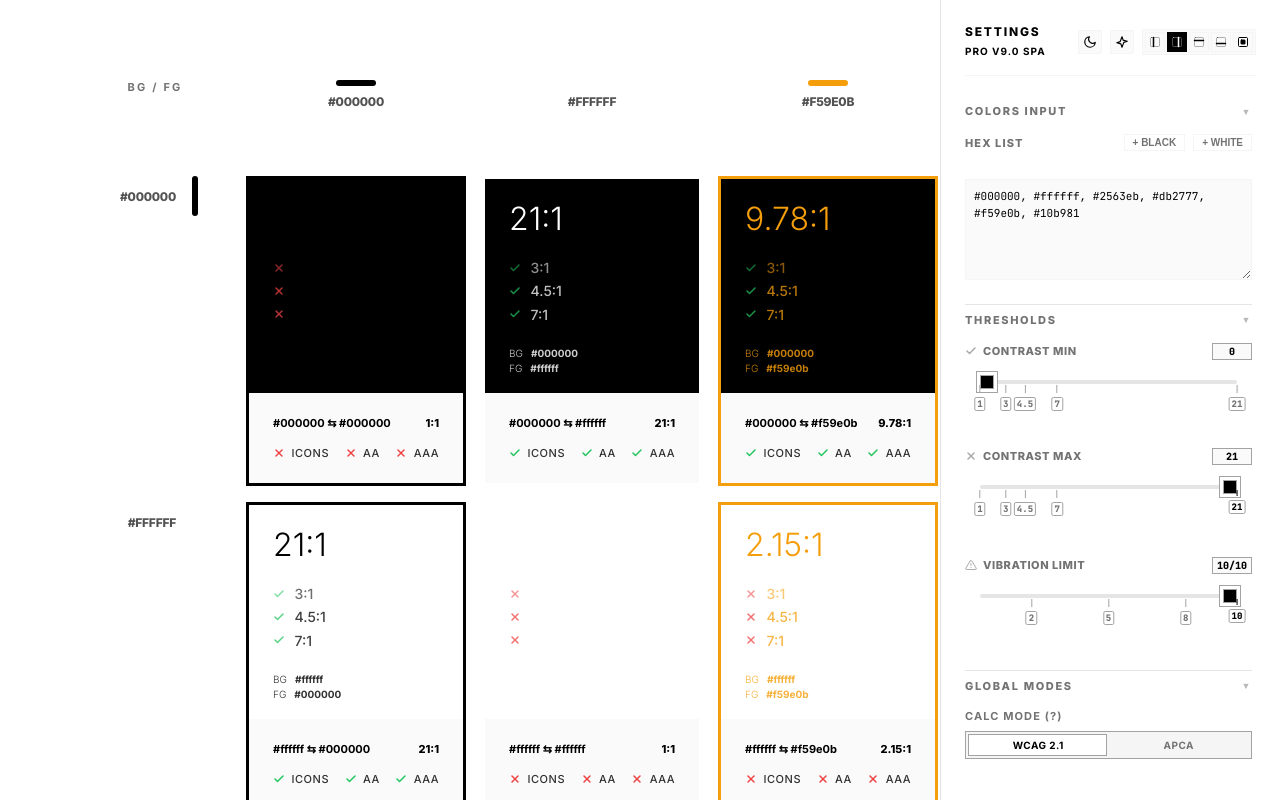
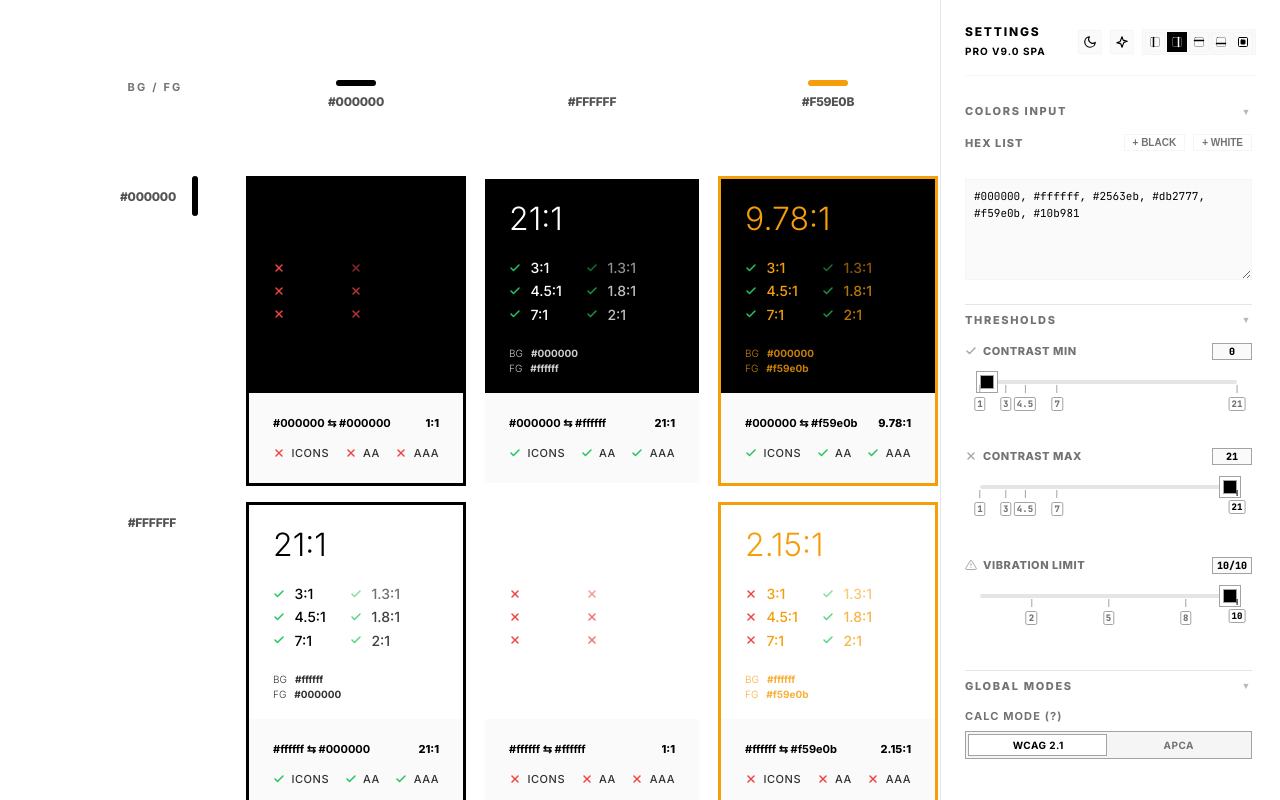
Before and after one commit to Anita-Luda/color-contrast-matrix, a React (Vite) app: page / in a window 1280 px wide. Built offline with nearby package versions, Linux system fonts and the light colour scheme.

Commit message:
Update Card.jsx

```diff
--- a/src/components/ColorCard/Card.jsx
+++ b/src/components/ColorCard/Card.jsx
@@ -19,9 +19,12 @@ const Card = ({
   const apca = useMemo(() => getApcaContrast(fg, bg), [bg, fg]);
   const tension = useMemo(() => getVisualTensionScore(bg, fg), [bg, fg]);
 
-  const isPass3 = mode === 'apca' ? Math.abs(apca) >= 30 : ratio >= 3;
-  const isPass45 = mode === 'apca' ? Math.abs(apca) >= 45 : ratio >= 4.5;
-  const isPass7 = mode === 'apca' ? Math.abs(apca) >= 75 : ratio >= 7;
+  const isPass13 = mode === 'apca' ? Math.abs(apca) >= 15 : ratio >= 1.3;
+  const isPass18 = mode === 'apca' ? Math.abs(apca) >= 30 : ratio >= 1.8;
+  const isPass2 = mode === 'apca' ? Math.abs(apca) >= 45 : ratio >= 2;
+  const isPass3 = mode === 'apca' ? Math.abs(apca) >= 60 : ratio >= 3;
+  const isPass45 = mode === 'apca' ? Math.abs(apca) >= 75 : ratio >= 4.5;
+  const isPass7 = mode === 'apca' ? Math.abs(apca) >= 90 : ratio >= 7;
 
   const val = mode === 'apca' ? apca : ratio;
   const suffix = mode === 'apca' ? '' : ':1';
@@ -94,18 +97,34 @@ const Card = ({
                   {val}{suffix}
                 </div>
 
+                <div className="pass-indicators-cols">
                   <div className="pass-indicators" style={{ fontSize: `14px` }}>
                     <div className="indicator-row">
                       {renderStatus(isPass3)}
-                    <span className="indicator-label">{mode === 'apca' ? 'Lc 30' : '3:1'}</span>
+                      <span className="indicator-label">{mode === 'apca' ? 'Lc 60' : '3:1'}</span>
                     </div>
                     <div className="indicator-row">
                       {renderStatus(isPass45)}
-                    <span className="indicator-label">{mode === 'apca' ? 'Lc 45' : '4.5:1'}</span>
+                      <span className="indicator-label">{mode === 'apca' ? 'Lc 75' : '4.5:1'}</span>
                     </div>
                     <div className="indicator-row">
                       {renderStatus(isPass7)}
-                    <span className="indicator-label">{mode === 'apca' ? 'Lc 75' : '7:1'}</span>
+                      <span className="indicator-label">{mode === 'apca' ? 'Lc 90' : '7:1'}</span>
+                    </div>
+                  </div>
+                                  <div className="pass-indicators" style={{ fontSize: `14px` }}>
+                    <div className="indicator-row">
+                      {renderStatus(isPass13)}
+                      <span className="indicator-label">{mode === 'apca' ? 'Lc 15' : '1.3:1'}</span>
+                    </div>
+                    <div className="indicator-row">
+                      {renderStatus(isPass18)}
+                      <span className="indicator-label">{mode === 'apca' ? 'Lc 30' : '1.8:1'}</span>
+                    </div>
+                    <div className="indicator-row">
+                      {renderStatus(isPass2)}
+                      <span className="indicator-label">{mode === 'apca' ? 'Lc 45' : '2:1'}</span>
+                    </div>
                   </div>
                 </div>
 
```
Lines whose indentation alone changed are shown as unchanged.
